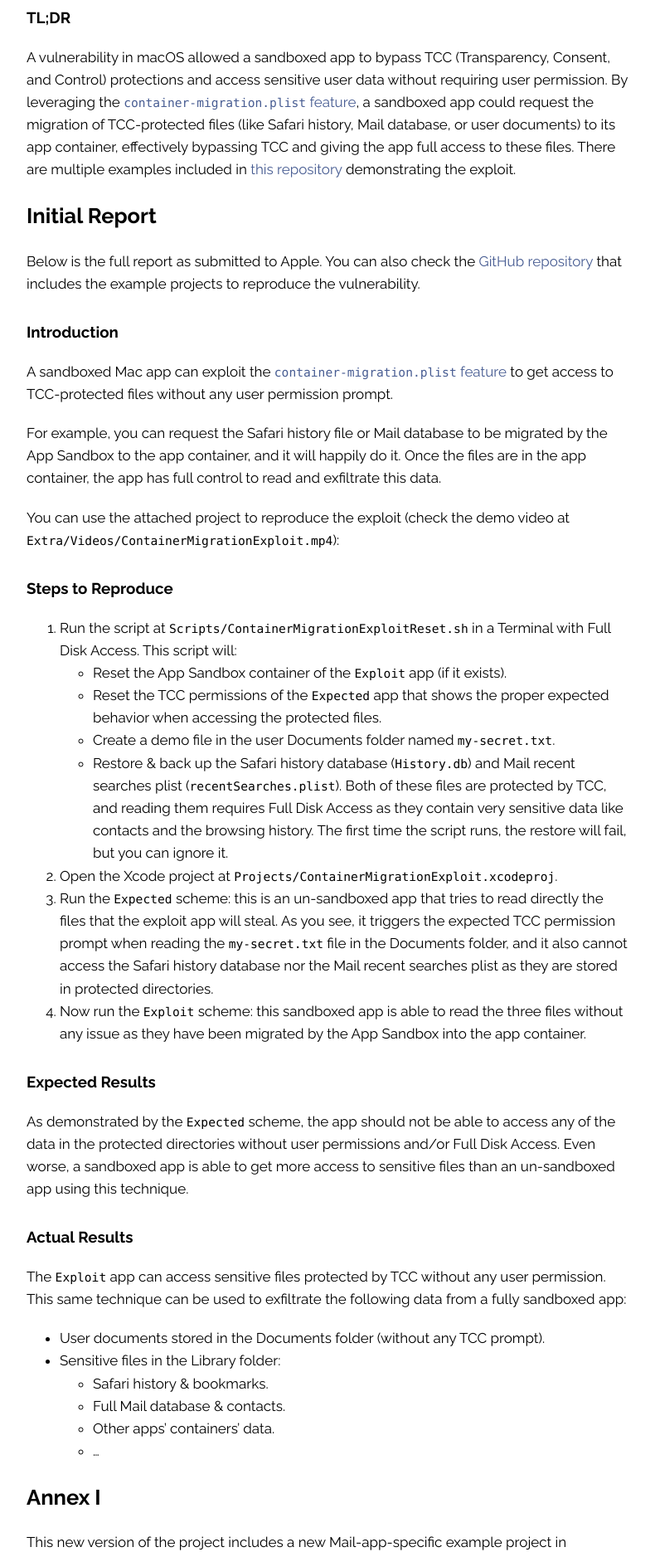
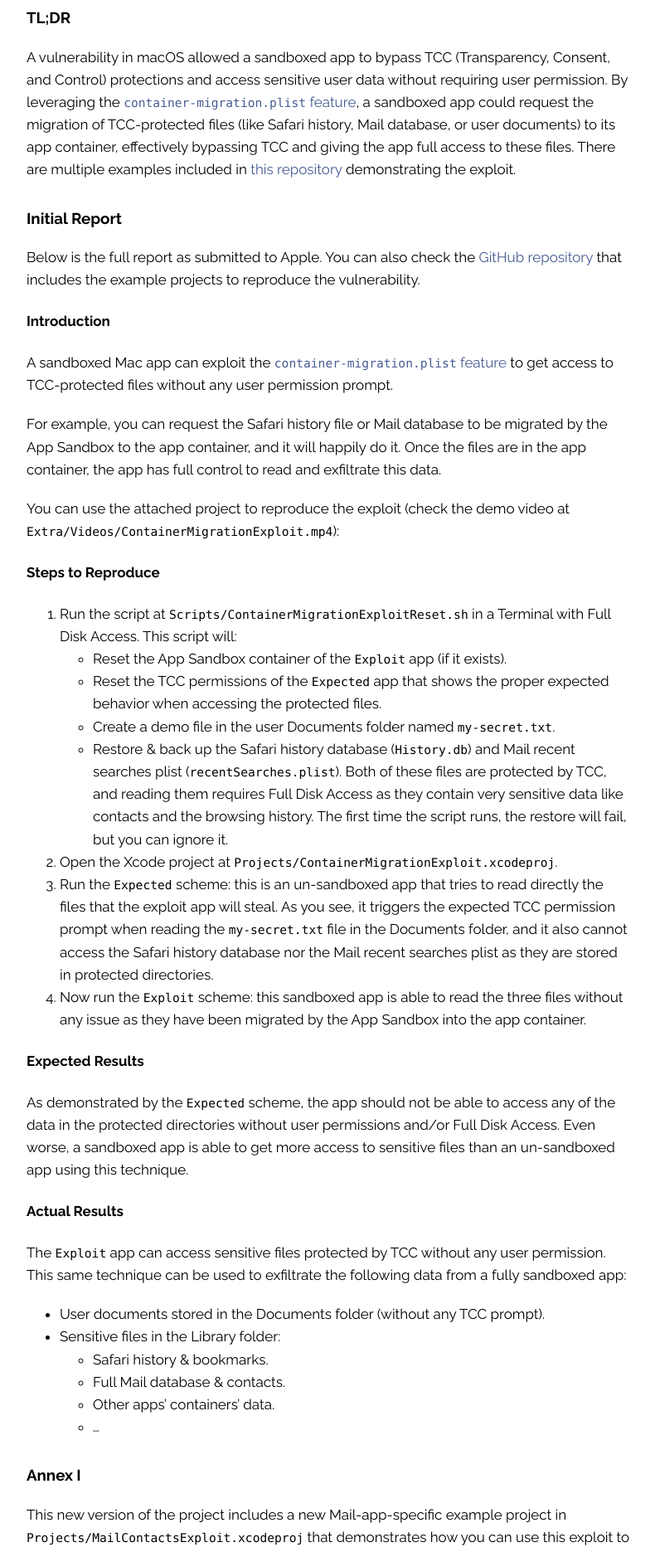
Before and after one commit to pvieito/Blog, a Jekyll site: the page built from _posts/2024-09-22-cve-2024-40801.md, in a window 1280 px wide. Shown: the part 495-2366 px from the top of the page at 83% size, without its empty margins (244-1034 px from the left). Built offline with Jekyll 4.4.1, drawn with Linux system fonts in a browser that asks for light colours.

```diff
--- a/_posts/2024-09-22-cve-2024-40801.md
+++ b/_posts/2024-09-22-cve-2024-40801.md
@@ -9,11 +9,11 @@ This post includes the details of the first vulnerability I have ever reported t
 
 A vulnerability in macOS allowed a sandboxed app to bypass TCC (Transparency, Consent, and Control) protections and access sensitive user data without requiring user permission. By leveraging the [`container-migration.plist` feature](https://developer.apple.com/documentation/security/app_sandbox/migrating_your_app_s_files_to_its_app_sandbox_container#4098974), a sandboxed app could request the migration of TCC-protected files (like Safari history, Mail database, or user documents) to its app container, effectively bypassing TCC and giving the app full access to these files. There are multiple examples included in [this repository](https://github.com/pvieito/ContainerMigrationExploit) demonstrating the exploit.
 
-## Initial Report
+### Initial Report
 
 Below is the full report as submitted to Apple. You can also check the [GitHub repository](https://github.com/pvieito/ContainerMigrationExploit) that includes the example projects to reproduce the vulnerability.
 
-### Introduction
+#### Introduction
 
 A sandboxed Mac app can exploit the [`container-migration.plist` feature](https://developer.apple.com/documentation/security/app_sandbox/migrating_your_app_s_files_to_its_app_sandbox_container#4098974) to get access to TCC-protected files without any user permission prompt.
 
@@ -21,7 +21,7 @@ For example, you can request the Safari history file or Mail database to be migr
 
 You can use the attached project to reproduce the exploit (check the demo video at `Extra/Videos/ContainerMigrationExploit.mp4`):
 
-### Steps to Reproduce
+#### Steps to Reproduce
 
 1. Run the script at `Scripts/ContainerMigrationExploitReset.sh` in a Terminal with Full Disk Access. This script will:
    - Reset the App Sandbox container of the `Exploit` app (if it exists).
@@ -32,11 +32,11 @@ You can use the attached project to reproduce the exploit (check the demo video
 3. Run the `Expected` scheme: this is an un-sandboxed app that tries to read directly the files that the exploit app will steal. As you see, it triggers the expected TCC permission prompt when reading the `my-secret.txt` file in the Documents folder, and it also cannot access the Safari history database nor the Mail recent searches plist as they are stored in protected directories.
 4. Now run the `Exploit` scheme: this sandboxed app is able to read the three files without any issue as they have been migrated by the App Sandbox into the app container.
 
-### Expected Results
+#### Expected Results
 
 As demonstrated by the `Expected` scheme, the app should not be able to access any of the data in the protected directories without user permissions and/or Full Disk Access. Even worse, a sandboxed app is able to get more access to sensitive files than an un-sandboxed app using this technique.
 
-### Actual Results
+#### Actual Results
 
 The `Exploit` app can access sensitive files protected by TCC without any user permission. This same technique can be used to exfiltrate the following data from a fully sandboxed app:
 - User documents stored in the Documents folder (without any TCC prompt).
@@ -46,13 +46,13 @@ The `Exploit` app can access sensitive files protected by TCC without any user p
   - Other apps' containers' data.
   - …
 
-## Annex I
+### Annex I
 
 This new version of the project includes a new Mail-app-specific example project in `Projects/MailContactsExploit.xcodeproj` that demonstrates how you can use this exploit to dump all your Mail contact addresses without any TCC prompt from a fully sandboxed app (demo video at `Extra/Videos/MailContactsExploit.mp4`).
 
 This same exploit can also be used for a denial-of-service / ransomware attack as the original files (in this example, the Mail database) are deleted by the App Sandbox migration from the original location and are now in full control of the attacker app.
 
-## Annex II
+### Annex II
 
 Some details about how the exploit seems to work under-the-hood:
 1. The sandboxed app initializes the App Sandbox and connects to the `secinitd` daemon.
@@ -61,7 +61,7 @@ Some details about how the exploit seems to work under-the-hood:
 
 You can check the related Endpoint Security events from `eslogger` in the directory `Data/EndpointSecurity/`.
 
-## Annex III
+### Annex III
 
 This final version of the project includes a demonstration that this same exploit can also be used to exfiltrate both Calendar & Contacts databases, even though their paths are symlinked inside the app container, by leveraging a custom destination in the `container-migration.plist` file:
 
```
